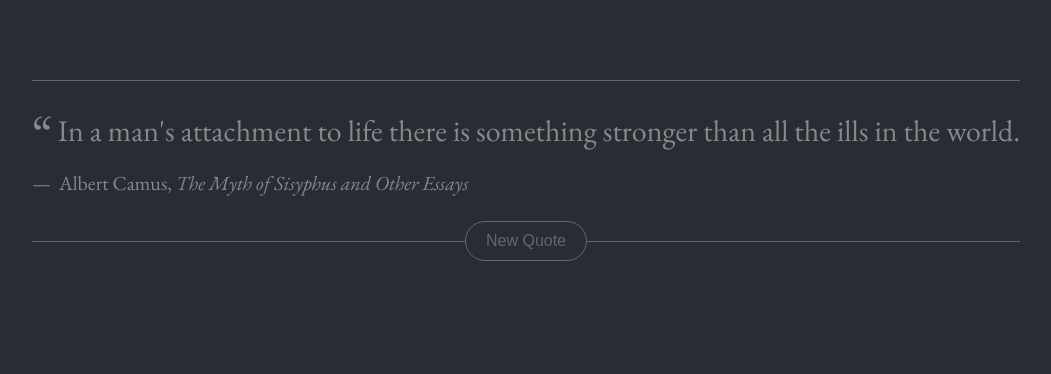
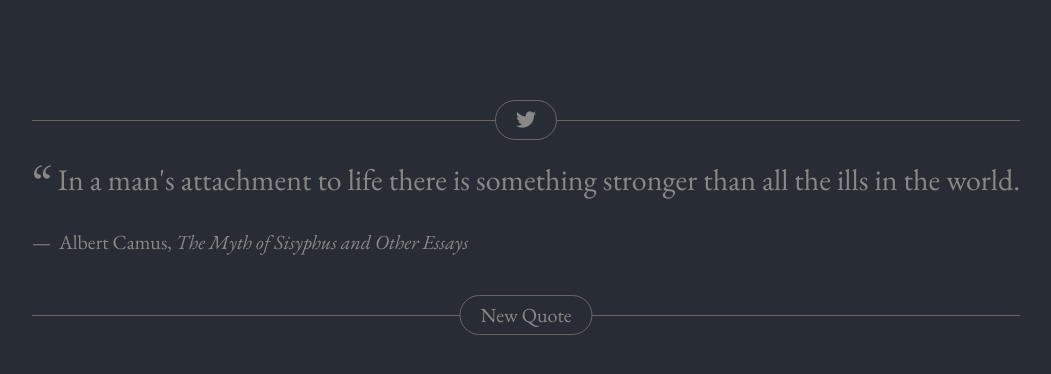
Before and after one commit to KyleSorenson/quote-machine, a React (Create React App) app: page / in a window 1280 px wide. Shown: the top 374 px of the page, without its empty margins (114-1165 px from the left). Built offline with nearby package versions, Linux system fonts and the light colour scheme.

Commit message:
Style revisions, animation improvements

```diff
--- a/src/App.css
+++ b/src/App.css
@@ -4,25 +4,28 @@
   box-sizing: border-box;
 }
 
-body {
+html {
+  font-size: 10px;
+}
+
+body, input, textarea, button {
   font-family: 'EB Garamond', serif;
   font-weight: 400;
-  font-size: 30px;
+}
+
+@media(max-width: 600px) {
+  html{
+    font-size: 8px;
+  }
+}
+
+body {
   color: #888;
   background-color: #282c34;
-}
-
-a {
-  text-decoration: none;
-  color: #888;
-}
-
-a:hover {
-  color: #4c5463;
 }
 
 #container {
   display: flex;
   justify-content: center;
-  padding: 20px;
+  padding: 4rem;
 }
--- a/src/components/quotebox/quotebox.component.jsx
+++ b/src/components/quotebox/quotebox.component.jsx
@@ -6,7 +6,7 @@ export class QuoteBox extends Component {
   constructor(props) {
     super(props);
     this.state = {
-      quoteIndex: this.props.quoteIndex,
+      quoteIndex: this.props.quoteIndex
     };
   }
 
@@ -17,7 +17,7 @@ export class QuoteBox extends Component {
         this.setState((state) => ({
           quoteIndex: this.props.handlers.generateRandomIndex(this.props.quotes)
         }));
-        break;
+        break
       default:
         this.setState({
           quoteIndex: 0
@@ -27,22 +27,43 @@ export class QuoteBox extends Component {
 
   render() {
 
-    const { quote, author, speaker, source, topic } = this.props.quotes[this.state.quoteIndex]; // Features to implement: source, speaker, tags, topic
+    const { quote, author, speaker, source, topic } = this.props.quotes[this.state.quoteIndex]; // Features to implement: tags
 
     return (
       <blockquote className="blockquote">
+
+
+        {/* Component Candidate (Footer Parody / Rename Styles)*/}
+        <header className="blockquote-footer">
+          <div className="blockquote-footer-container-top">
+
+
+            {/* Component Candidate */}
+            <div className="blockquote-footer-elements">
+              <a href={`http://twitter.com/intent/tweet?text=${quote} ${author}`}
+                className="blockquote-footer-button"
+                target="_blank"
+                rel="noreferrer">
+                <i className="fab fa-twitter twitter-icon"></i>
+              </a>
+            </div>
+
+
+          </div>
+          <div className="blockquote-footer-container-bottom">
             <hr className="blockquote-divider"/>
+          </div>
+        </header>
+
+
         <section className="blockquote-body">
           <span className="blockquote-quotation-mark">&#8220;</span>
           <span className="blockquote-text">{quote}</span>
         </section>
+
+
+        {/* Component Candidate - Don't Render When There's No Speaker / Author / Topic, etc...*/}
         <section className="blockquote-attribution">
-          {/* <a href={`http://twitter.com/intent/tweet?text=${quote} ${author}`}
-            className="tweet-quote"
-            target="_blank"
-            rel="noreferrer">
-            <i className="fab fa-twitter"></i>
-          </a> */}
           <span className="blockquote-attribution-dash">
             {
               (speaker || author || topic || source) &&
@@ -87,8 +108,15 @@ export class QuoteBox extends Component {
             }
           </span>
         </section>
+
+
+        {/* Component Candidate (Header Parody / Rename Styles)*/}
         <footer className="blockquote-footer">
-          <div className="blockquote-footer-elements-top">
+          <div className="blockquote-footer-container-top">
+
+
+            {/* Component Candidate */}
+            <div className="blockquote-footer-elements">
               <button
                 className="blockquote-footer-button"
                 value="generateRandomIndex"
@@ -96,10 +124,13 @@ export class QuoteBox extends Component {
                 New Quote
               </button>
             </div>
-          <div className="blockquote-footer-elements-bottom">
+
+          </div>
+          <div className="blockquote-footer-container-bottom">
             <hr className="blockquote-divider"/>
           </div>
         </footer>
+
         {this.props.bottombar &&
         <BottomBar
           quotes={this.props.quotes}
--- a/src/components/quotebox/quotebox.styles.css
+++ b/src/components/quotebox/quotebox.styles.css
@@ -1,34 +1,45 @@
 .blockquote {
-  margin-top: 60px;
+  margin-top: 6rem;
   max-width: 80vw;
+}
+
+@media(max-width: 600px) {
+  .blockquote {
+    margin-top: 0;
+    max-width: 100vw;
+  }
 }
 
 .blockquote-divider {
   margin: auto;
   border: none;
-  border-top: 1px solid #666;
+  border-top: .1rem solid #666;
   width: 100%;
-  animation: blockquote-divider-in 2s ease-out;
+  animation: blockquote-divider-in 1s ease-out 1s backwards;
 }
 
 .blockquote-body {
-  margin-top: 30px;
+  margin-top: 6rem;
   display: flex;
-  gap: 5px;
+  gap: .5rem;
   animation: blockquote-in 1s ease-out;
 }
 
+.blockquote-text {
+  font-size: 3rem;
+}
+
 .blockquote-quotation-mark {
-  font-size: 50px;
-  transform: translateY(-10px);
-  height: 10px;
+  font-size: 5rem;
+  transform: translateY(-1rem);
+  height: 1rem;
 }
 
 .blockquote-attribution {
-  margin: 20px 0 20px;
+  margin: 3rem 0 4rem;
   display: flex;
-  gap: 8px;
-  font-size: 20px;
+  gap: .8rem;
+  font-size: 2rem;
   font-weight: 400;
   animation: blockquote-attribution-in 1s ease-out .5s backwards;
 }
@@ -37,37 +48,49 @@
   position: relative;
 }
 
-.blockquote-footer-elements-top {
+/* $divider-height: 4rem; */
+
+.blockquote-footer-container-top {
   position: absolute;
   top: 0;
   left: 50%;
   transform: translateX(-50%);
   z-index: 1;
-  height: 40px;
-  animation: blockquote-footer-elements-top-in 1s ease-out;
+  height: 4rem; /* $divider-height */
+}
+
+.blockquote-footer-container-bottom {
+  width: 100%;
+  height: 4rem; /* $divider-height */
+  position: absolute;
+  top: 2rem; /* $divider-height divided by 2 */
+}
+
+.blockquote-footer-elements {
+  animation: blockquote-footer-elements-in .5s ease-out .5s backwards;
 }
 
 .blockquote-footer-button {
-  height: 100%;
-  padding: 3px 20px;
-  color: #666;
+  display: block;
+  height: 4rem; /* $divider-height */
+  padding: .3rem 2rem;
+  margin: 0 .5rem;
+  color: #888;
   background-color: #282c34;
-  border-radius: 100px;
-  border: 1px solid #666;
-  font-size: 16px;
+  border-radius: 10rem;
+  border: .1rem solid #666;
+  font-size: 2rem;
+  transition: background-color .5s, transform .5s;
 }
 
 .blockquote-footer-button:hover {
   background-color: hsl(220, 13%, 22%);
   cursor: pointer;
+  transform: scale(1.05,1.05);
 }
 
-
-.blockquote-footer-elements-bottom {
-  width: 100%;
-  height: 40px;
-  position: absolute;
-  top: 25px;
+.twitter-icon {
+  transform: translateY(.3rem);
 }
 
 @keyframes blockquote-divider-in {
@@ -86,7 +109,7 @@
 @keyframes blockquote-in {
   0% {
     opacity: 0;
-    transform: translateY(20px);
+    transform: translateY(2rem);
   }
   100% {
     opacity: 1;
@@ -96,14 +119,14 @@
 @keyframes blockquote-attribution-in {
   0% {
     opacity: 0;
-    transform: translateX(-20px);
+    transform: translateX(-2rem);
   }
   100% {
     opacity: 1;
   }
 }
 
-@keyframes blockquote-footer-elements-top-in {
+@keyframes blockquote-footer-elements-in {
   0% {
     opacity: 0;
   }
```
Also changed, not shown: src/todo.txt. Lines whose indentation alone changed are shown as unchanged.
